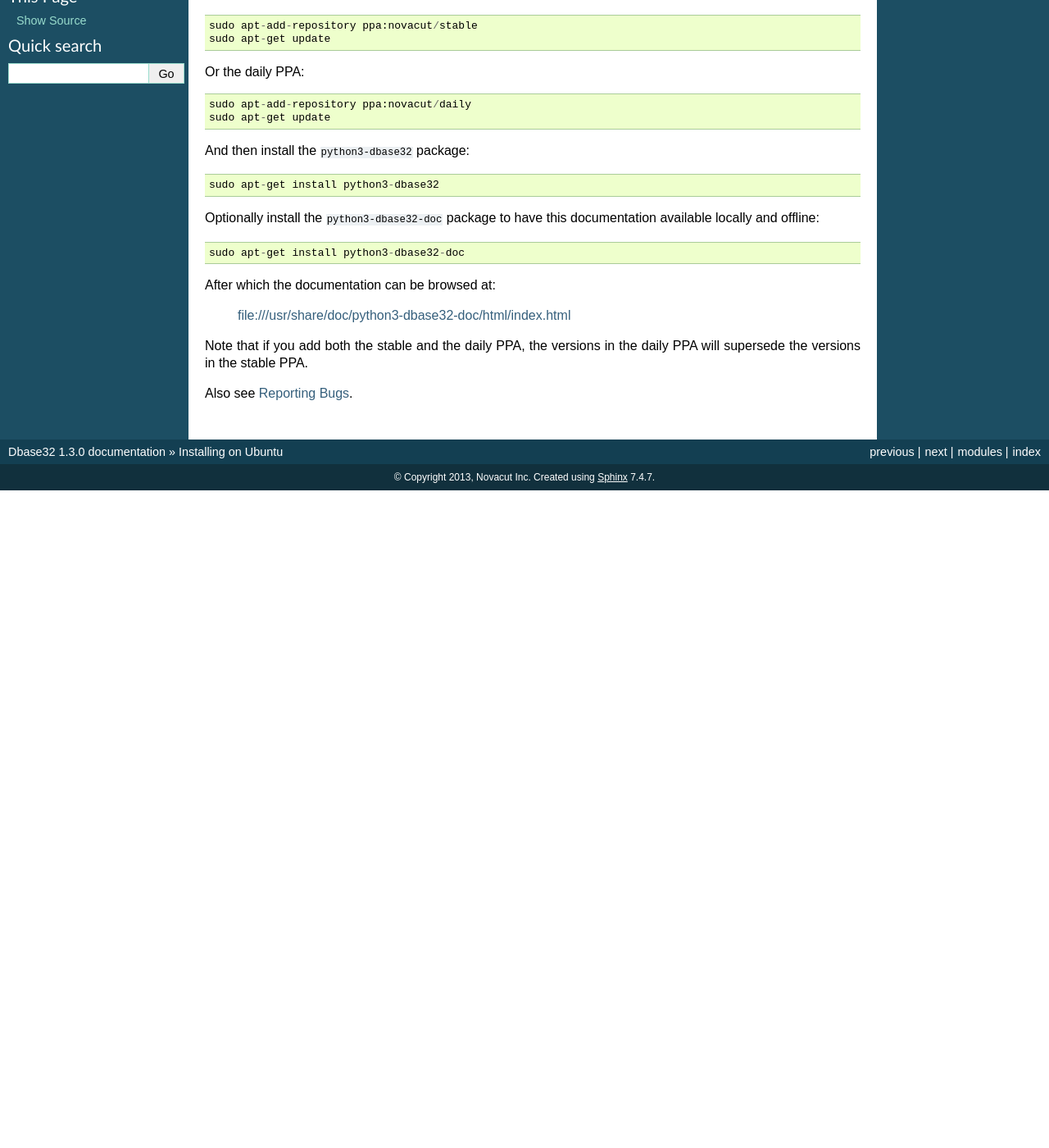
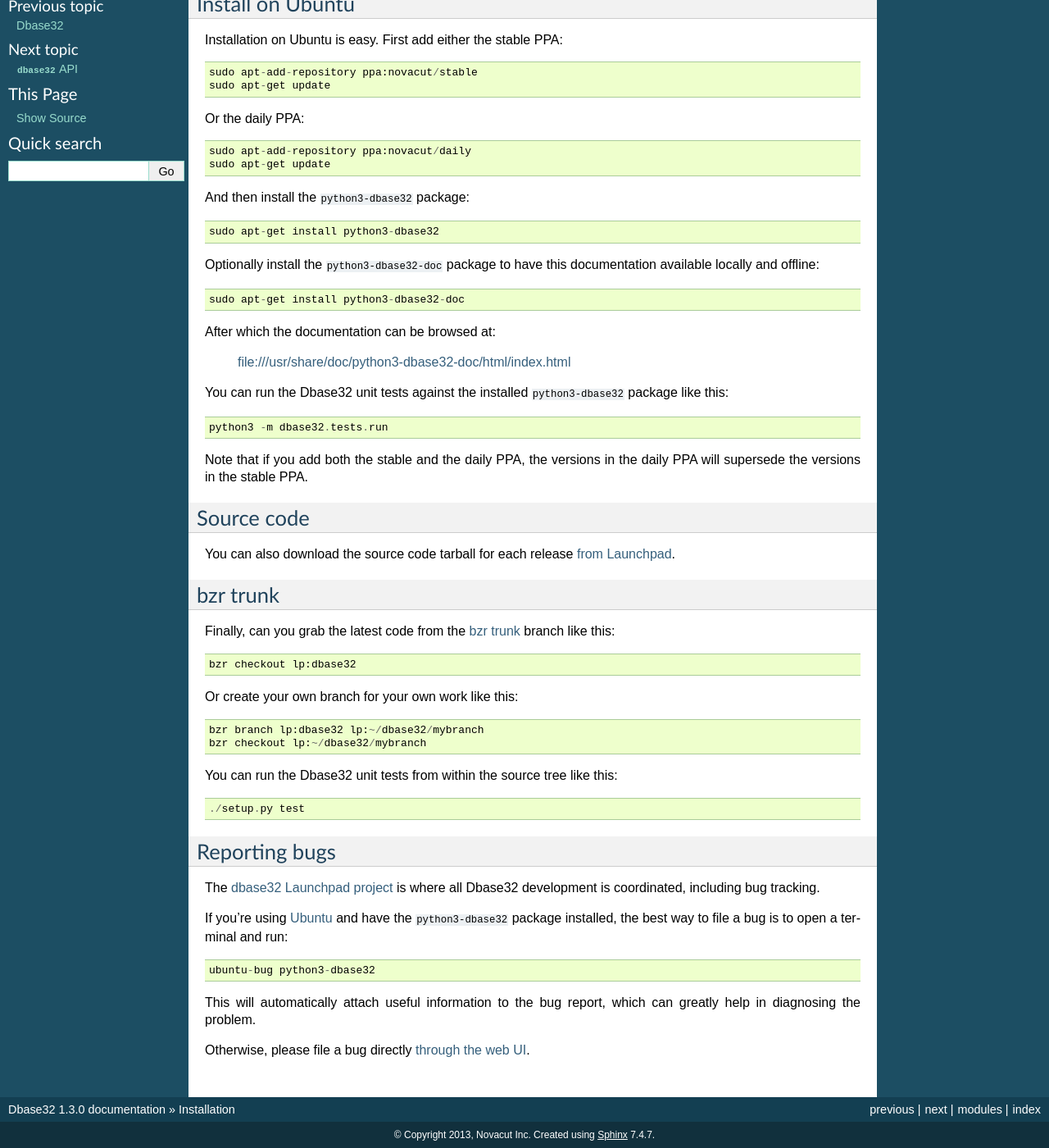
Before and after one commit to json420/dbase32, a Sphinx documentation site: the page built from doc/install.rst, in a window 1280 px wide and 1400 px high, scrolled down 168 px. Shown: the whole window at 82% size. Built offline with Sphinx 7.4.7, drawn with Linux system fonts in a browser that asks for light colours; before the commit the page ends 900 px from its top, so only the background shows below that; some of the changed text lies outside the part shown.

Commit message:
Rework install.rst using Degu as a template; drop bugs.rst

```diff
--- a/doc/index.rst
+++ b/doc/index.rst
@@ -53,7 +53,6 @@
     :maxdepth: 2
 
     install
-    bugs
     dbase32
     security
     design
--- a/doc/install.rst
+++ b/doc/install.rst
@@ -1,10 +1,14 @@
-Installing on Ubuntu
-====================
+Installation
+============
 
-Dbase32 packages are available for `Ubuntu`_ in the
+`Dbase32`_ packages are available for `Ubuntu`_ in the
 `Novacut Stable Releases PPA`_ and the `Novacut Daily Builds PPA`_.
 
-Installation is easy. First add either the stable PPA::
+
+Install on Ubuntu
+-----------------
+
+Installation on Ubuntu is easy. First add either the stable PPA::
 
     sudo apt-add-repository ppa:novacut/stable
     sudo apt-get update
@@ -27,12 +31,65 @@
 
     file:///usr/share/doc/python3-dbase32-doc/html/index.html
 
+You can run the Dbase32 unit tests against the installed ``python3-dbase32`` package
+like this::
+
+    python3 -m dbase32.tests.run
+
 Note that if you add both the stable and the daily PPA, the versions in the
 daily PPA will supersede the versions in the stable PPA.
 
-Also see :doc:`bugs`.
 
 
+Source code
+-----------
+
+You can also download the source code tarball for each release `from
+Launchpad`_.
+
+
+
+bzr trunk
+---------
+
+Finally, can you grab the latest code from the `bzr trunk`_ branch like this::
+
+    bzr checkout lp:dbase32
+
+Or create your own branch for your own work like this::
+
+    bzr branch lp:dbase32 lp:~/dbase32/mybranch
+    bzr checkout lp:~/dbase32/mybranch
+
+You can run the Dbase32 unit tests from within the source tree like this::
+
+    ./setup.py test
+
+
+
+Reporting bugs
+--------------
+
+The `dbase32 Launchpad project`_ is where all Dbase32 development is
+coordinated, including bug tracking.
+
+If you're using `Ubuntu`_ and have the ``python3-dbase32`` package installed,
+the best way to file a bug is to open a terminal and run::
+
+    ubuntu-bug python3-dbase32
+
+This will automatically attach useful information to the bug report, which
+can greatly help in diagnosing the problem.
+
+Otherwise, please file a bug directly `through the web UI`_.
+
+
+
+.. _`Dbase32`: https://launchpad.net/dbase32
 .. _`Ubuntu`: http://www.ubuntu.com/
 .. _`Novacut Stable Releases PPA`: https://launchpad.net/~novacut/+archive/stable
 .. _`Novacut Daily Builds PPA`: https://launchpad.net/~novacut/+archive/daily
+.. _`from Launchpad`: https://launchpad.net/dbase32/+download
+.. _`bzr trunk`: https://code.launchpad.net/~dmedia/dbase32/trunk
+.. _`dbase32 Launchpad project`: https://launchpad.net/dbase32
+.. _`through the web UI`: https://bugs.launchpad.net/dbase32
```
Also changed, not shown: doc/bugs.rst (deleted, +0 -22 lines).
